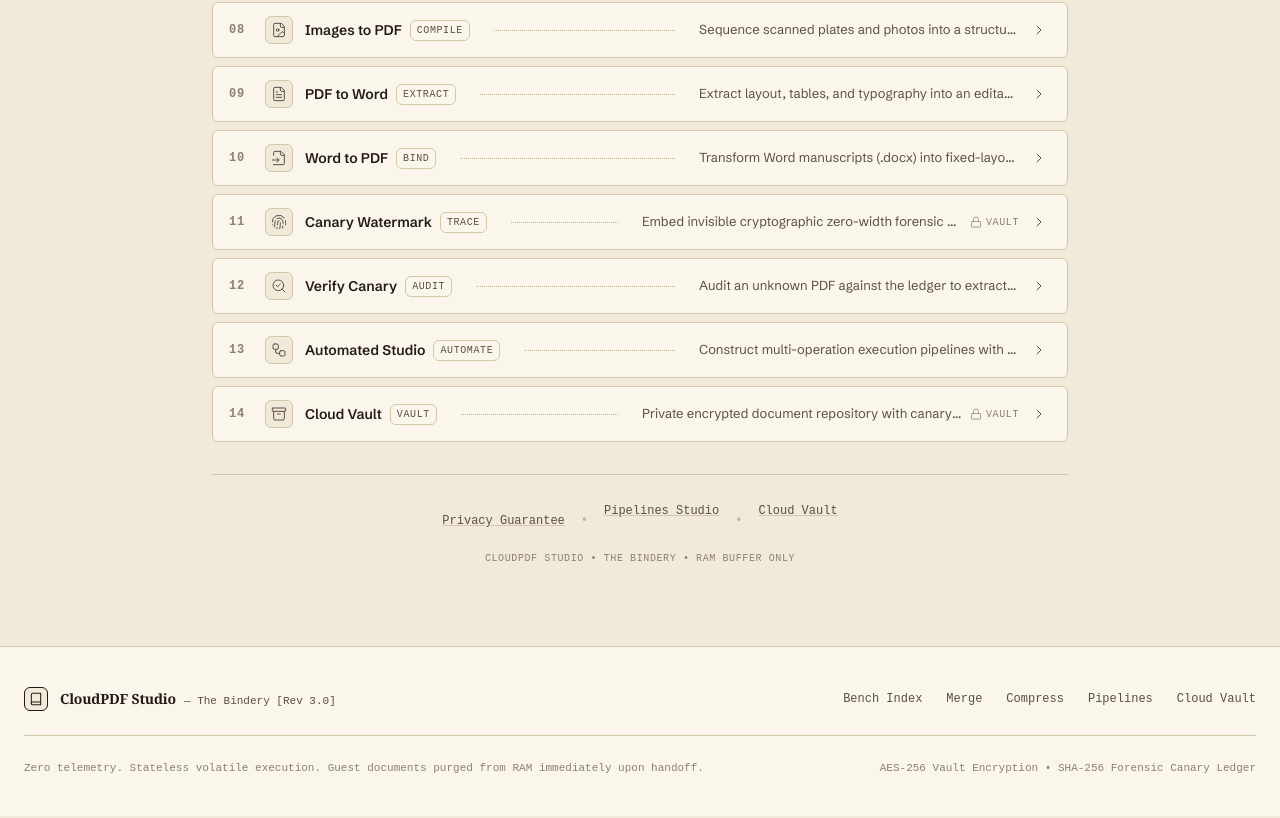
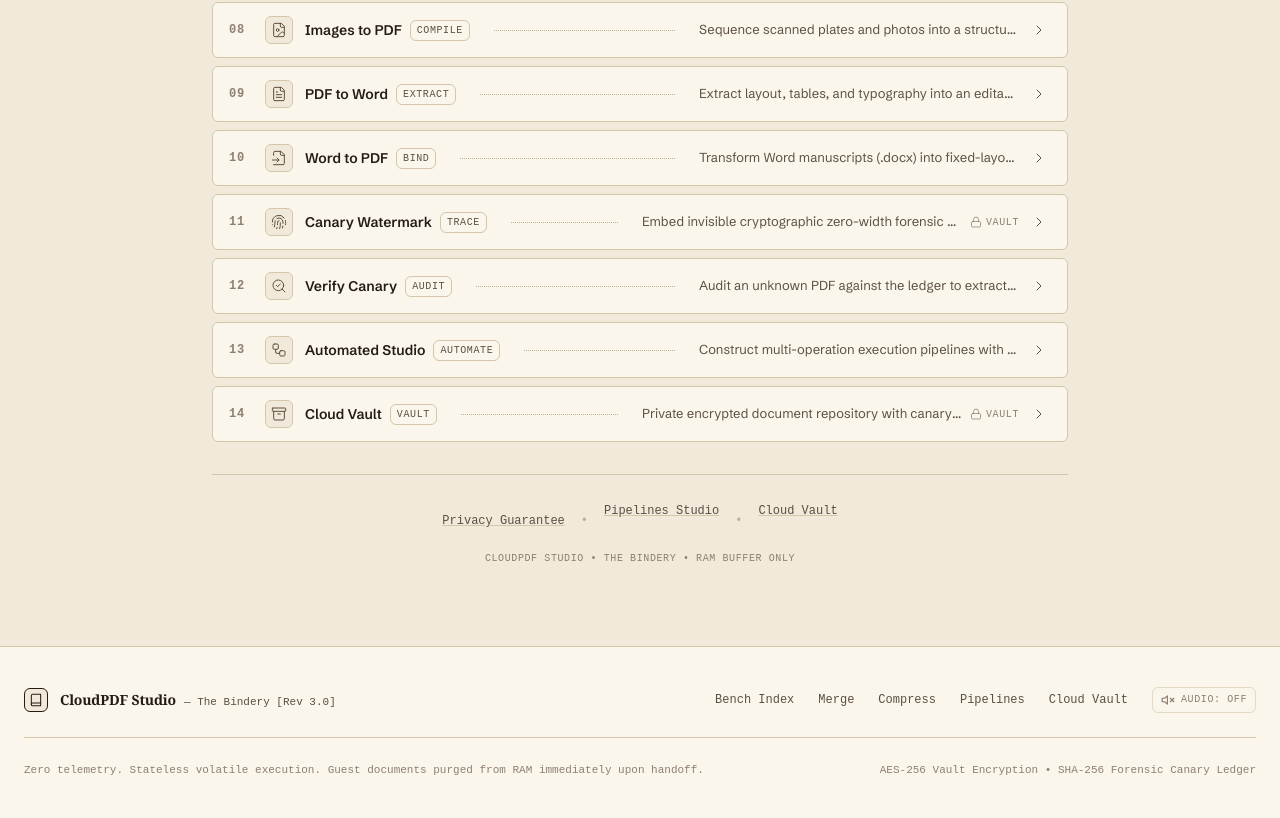
Before and after one commit to Soah1312/PDF_CLOUD, a React (Vite) app in the folder frontend/: page / in a window 1280 px wide. Shown: the part 1236-2054 px from the top of the page. Built offline with nearby package versions, Linux system fonts and the light colour scheme; no server answers; a web font is replaced by a local one.

Commit message:
feat(audio): add optional craftsman paper thunk and snap acoustics with footer toggle

```diff
--- a/frontend/src/components/layout/Footer.jsx
+++ b/frontend/src/components/layout/Footer.jsx
@@ -1,9 +1,25 @@
-import React from 'react';
+import React, { useState, useEffect } from 'react';
 import { Link } from 'react-router-dom';
+import { Volume2, VolumeX } from 'lucide-react';
+import binderyAudio from '../../utils/audio';
+import { motionBus } from '../../utils/motion';
 
 export default function Footer() {
+  const [audioEnabled, setAudioEnabled] = useState(() => binderyAudio.isEnabled());
+
+  useEffect(() => {
+    return motionBus.on('audio:state', (enabled) => {
+      setAudioEnabled(enabled);
+    });
+  }, []);
+
+  const handleToggleAudio = () => {
+    const nextState = binderyAudio.toggle();
+    setAudioEnabled(nextState);
+  };
+
   return (
-    <footer className="border-t border-rule bg-vellum py-10 mt-auto text-ink-soft text-xs">
+    <footer className="border-t border-rule bg-vellum py-10 mt-auto text-ink-soft text-xs relative z-10">
       <div className="max-w-7xl mx-auto px-4 sm:px-6">
         <div className="flex flex-col sm:flex-row items-start sm:items-center justify-between gap-6 pb-6 border-b border-rule">
           <div className="flex items-center gap-3">
@@ -32,21 +48,43 @@ export default function Footer() {
           </div>
 
           <div className="flex flex-wrap items-center gap-6 text-xs font-mono">
-            <Link to="/" className="hover:text-ink transition-colors">
+            <Link to="/" className="ink-link-hover hover:text-ink transition-colors">
               Bench Index
             </Link>
-            <Link to="/tools/merge" className="hover:text-ink transition-colors">
+            <Link to="/tools/merge" className="ink-link-hover hover:text-ink transition-colors">
               Merge
             </Link>
-            <Link to="/tools/compress" className="hover:text-ink transition-colors">
+            <Link to="/tools/compress" className="ink-link-hover hover:text-ink transition-colors">
               Compress
             </Link>
-            <Link to="/workflows" className="hover:text-ink transition-colors">
+            <Link to="/workflows" className="ink-link-hover hover:text-ink transition-colors">
               Pipelines
             </Link>
-            <Link to="/workspace" className="hover:text-ink transition-colors">
+            <Link to="/workspace" className="ink-link-hover hover:text-ink transition-colors">
               Cloud Vault
             </Link>
+
+            {/* Craftsman Mechanical Audio Toggle (OFF by default, persisted in localStorage) */}
+            <button
+              type="button"
+              onClick={handleToggleAudio}
+              className={`flex items-center gap-1.5 px-2 py-1 rounded border transition-colors select-none ${
+                audioEnabled
+                  ? 'bg-paper border-rule text-ink shadow-xs'
+                  : 'bg-transparent border-rule/60 text-ink-faint hover:text-ink-soft'
+              }`}
+              title={`Acoustic feedback is ${audioEnabled ? 'ON' : 'OFF'} (paper snap & thunk)`}
+              aria-label="Toggle craftsman paper acoustics"
+            >
+              {audioEnabled ? (
+                <Volume2 className="w-3.5 h-3.5 text-red" />
+              ) : (
+                <VolumeX className="w-3.5 h-3.5 text-ink-faint" />
+              )}
+              <span className="text-[10px] uppercase tracking-mono">
+                {audioEnabled ? 'Audio: ON' : 'Audio: OFF'}
+              </span>
+            </button>
           </div>
         </div>
 
--- a/frontend/src/pages/Home.jsx
+++ b/frontend/src/pages/Home.jsx
@@ -289,6 +289,7 @@ export default function Home() {
         setIsDragging(false);
         setIsThunking(true);
         setTimeout(() => setIsThunking(false), 220);
+        motionBus.emit('audio:play', 'thunk');
         motionBus.emit('pressroom:state', 'dropped');
         setTimeout(() => {
           motionBus.emit('pressroom:state', 'idle');
--- a/frontend/src/pages/ToolRunner.jsx
+++ b/frontend/src/pages/ToolRunner.jsx
@@ -292,6 +292,7 @@ export default function ToolRunner() {
     setIsDragging(false);
     setIsThunking(true);
     setTimeout(() => setIsThunking(false), 220);
+    motionBus.emit('audio:play', 'thunk');
     motionBus.emit('pressroom:state', 'dropped');
     setTimeout(() => {
       motionBus.emit('pressroom:state', 'idle');
@@ -532,6 +533,7 @@ export default function ToolRunner() {
         navigator.vibrate(15);
       }
 
+      motionBus.emit('audio:play', 'thunk');
       motionBus.emit('pressroom:state', 'success');
       setTimeout(() => {
         motionBus.emit('pressroom:state', 'idle');
--- /dev/null
+++ b/frontend/src/utils/audio.js
@@ -0,0 +1,157 @@
+/**
+ * The Bindery — Craftsman Audio Synthesizer (Web Audio API)
+ *
+ * Features:
+ * - Very short, soft physical paper "thunk" and "snap" sounds
+ * - OFF by default, persisted in localStorage ('bindery_audio_enabled')
+ * - AudioContext created lazily after first user gesture only; NEVER autoplays
+ */
+
+import { motionBus } from './motion';
+
+const STORAGE_KEY = 'bindery_audio_enabled';
+
+class BinderyAudioController {
+  constructor() {
+    this.ctx = null;
+    this.enabled = false;
+    this.hasUserInteracted = false;
+
+    if (typeof window !== 'undefined') {
+      try {
+        this.enabled = localStorage.getItem(STORAGE_KEY) === 'true';
+      } catch (e) {
+        this.enabled = false;
+      }
+
+      // Preload lazily after first user gesture only
+      const onFirstGesture = () => {
+        this.hasUserInteracted = true;
+        window.removeEventListener('pointerdown', onFirstGesture);
+        window.removeEventListener('keydown', onFirstGesture);
+      };
+      window.addEventListener('pointerdown', onFirstGesture, { passive: true });
+      window.addEventListener('keydown', onFirstGesture, { passive: true });
+
+      // Listen to audio events on the bus
+      motionBus.on('audio:play', (type) => {
+        if (type === 'thunk') this.playThunk();
+        else if (type === 'snap') this.playSnap();
+      });
+    }
+  }
+
+  ensureContext() {
+    if (!this.ctx && typeof window !== 'undefined' && (window.AudioContext || window.webkitAudioContext)) {
+      const AudioCtx = window.AudioContext || window.webkitAudioContext;
+      this.ctx = new AudioCtx();
+    }
+    if (this.ctx && this.ctx.state === 'suspended') {
+      this.ctx.resume().catch(() => {});
+    }
+    return this.ctx;
+  }
+
+  isEnabled() {
+    return this.enabled;
+  }
+
+  toggle() {
+    this.setEnabled(!this.enabled);
+    return this.enabled;
+  }
+
+  setEnabled(val) {
+    this.enabled = !!val;
+    try {
+      localStorage.setItem(STORAGE_KEY, this.enabled ? 'true' : 'false');
+    } catch (e) {}
+
+    if (this.enabled) {
+      this.ensureContext();
+      this.playSnap(); // Confirmation snap
+    }
+    motionBus.emit('audio:state', this.enabled);
+  }
+
+  /**
+   * Soft paper "thunk" (stamp thump, folio drop onto workbench)
+   * Pitch: 120Hz -> 45Hz exponential drop with lowpass filter at 260Hz, 70ms decay
+   */
+  playThunk() {
+    if (!this.enabled) return;
+    const ctx = this.ensureContext();
+    if (!ctx) return;
+
+    try {
+      const now = ctx.currentTime;
+      const osc = ctx.createOscillator();
+      const gain = ctx.createGain();
+      const filter = ctx.createBiquadFilter();
+
+      filter.type = 'lowpass';
+      filter.frequency.setValueAtTime(260, now);
+
+      osc.type = 'sine';
+      osc.frequency.setValueAtTime(115, now);
+      osc.frequency.exponentialRampToValueAtTime(42, now + 0.07);
+
+      gain.gain.setValueAtTime(0.22, now);
+      gain.gain.exponentialRampToValueAtTime(0.001, now + 0.08);
+
+      osc.connect(filter);
+      filter.connect(gain);
+      gain.connect(ctx.destination);
+
+      osc.start(now);
+      osc.stop(now + 0.085);
+    } catch (e) {
+      console.warn('[Audio] Failed to play thunk:', e);
+    }
+  }
+
+  /**
+   * Crisp paper "snap" (creasing a sheet, cutting, toggling)
+   * Resonant bandpass filter burst over 35ms
+   */
+  playSnap() {
+    if (!this.enabled) return;
+    const ctx = this.ensureContext();
+    if (!ctx) return;
+
+    try {
+      const now = ctx.currentTime;
+      // White noise buffer
+      const bufferSize = Math.floor(ctx.sampleRate * 0.035);
+      const buffer = ctx.createBuffer(1, bufferSize, ctx.sampleRate);
+      const output = buffer.getChannelData(0);
+      for (let i = 0; i < bufferSize; i++) {
+        output[i] = (Math.random() * 2 - 1) * Math.exp(-i / (bufferSize * 0.25));
+      }
+
+      const noise = ctx.createBufferSource();
+      noise.buffer = buffer;
+
+      const filter = ctx.createBiquadFilter();
+      filter.type = 'bandpass';
+      filter.frequency.setValueAtTime(1600, now);
+      filter.Q.setValueAtTime(2.2, now);
+
+      const gain = ctx.createGain();
+      gain.gain.setValueAtTime(0.18, now);
+      gain.gain.exponentialRampToValueAtTime(0.001, now + 0.035);
+
+      noise.connect(filter);
+      filter.connect(gain);
+      gain.connect(ctx.destination);
+
+      noise.start(now);
+      noise.stop(now + 0.04);
+    } catch (e) {
+      console.warn('[Audio] Failed to play snap:', e);
+    }
+  }
+}
+
+export const binderyAudio = new BinderyAudioController();
+export default binderyAudio;
```
